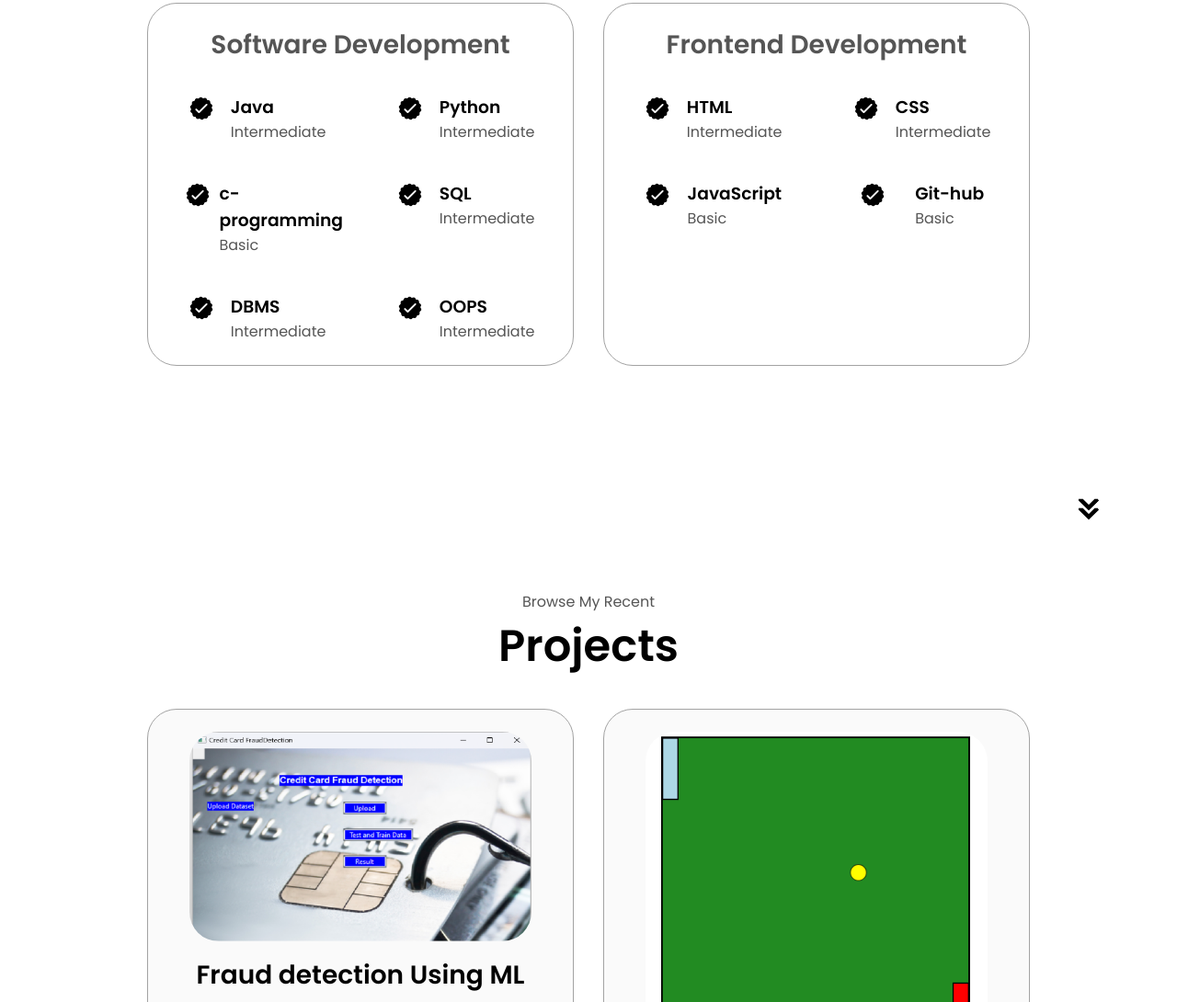
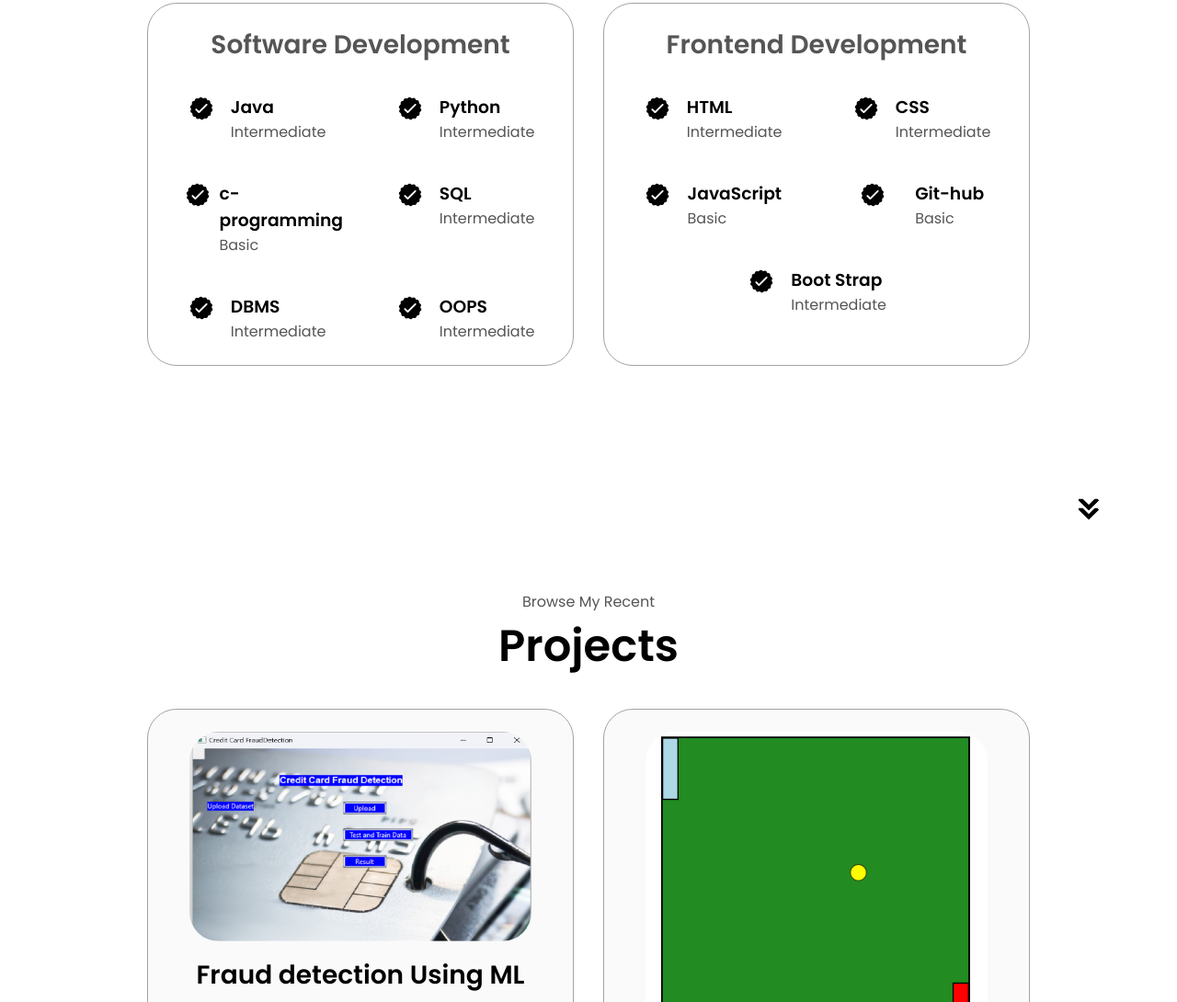
Before and after one commit to vivekyannam/portfo, a plain HTML site: page index.html in a window 1280 px wide. Shown: the part 1822-2912 px from the top of the page at 92% size. Drawn offline with Linux system fonts and the light colour scheme.

Commit message:
Update index.html

```diff
--- a/index.html
+++ b/index.html
@@ -242,6 +242,17 @@
                   <p>Basic</p>
                 </div>
               </article>
+              <article>
+                <img
+                  src="./assets/checkmark.png"
+                  alt="Experience icon"
+                  class="icon"
+                />
+                <div>
+                  <h3>Boot Strap</h3>
+                  <p>Intermediate</p>
+                </div>
+              </article>
             </div>
           </div>
         </div>
```
